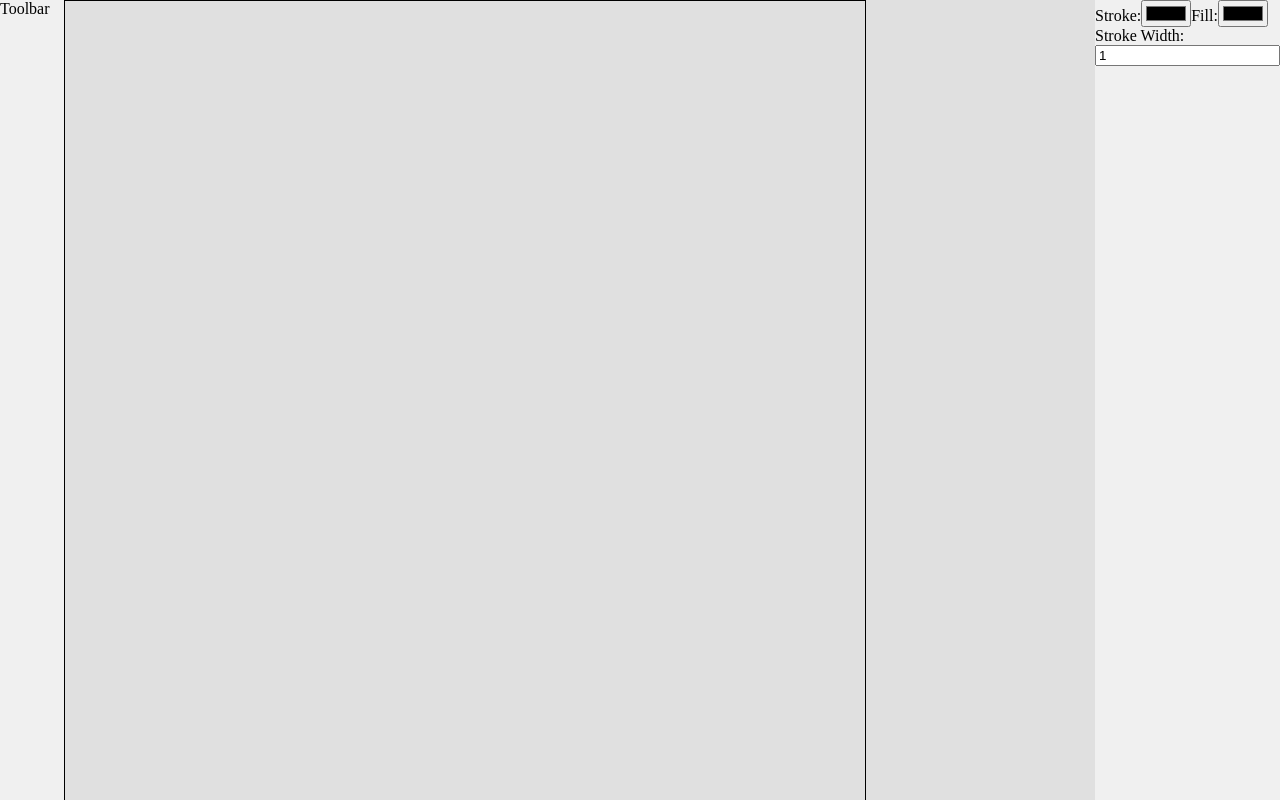
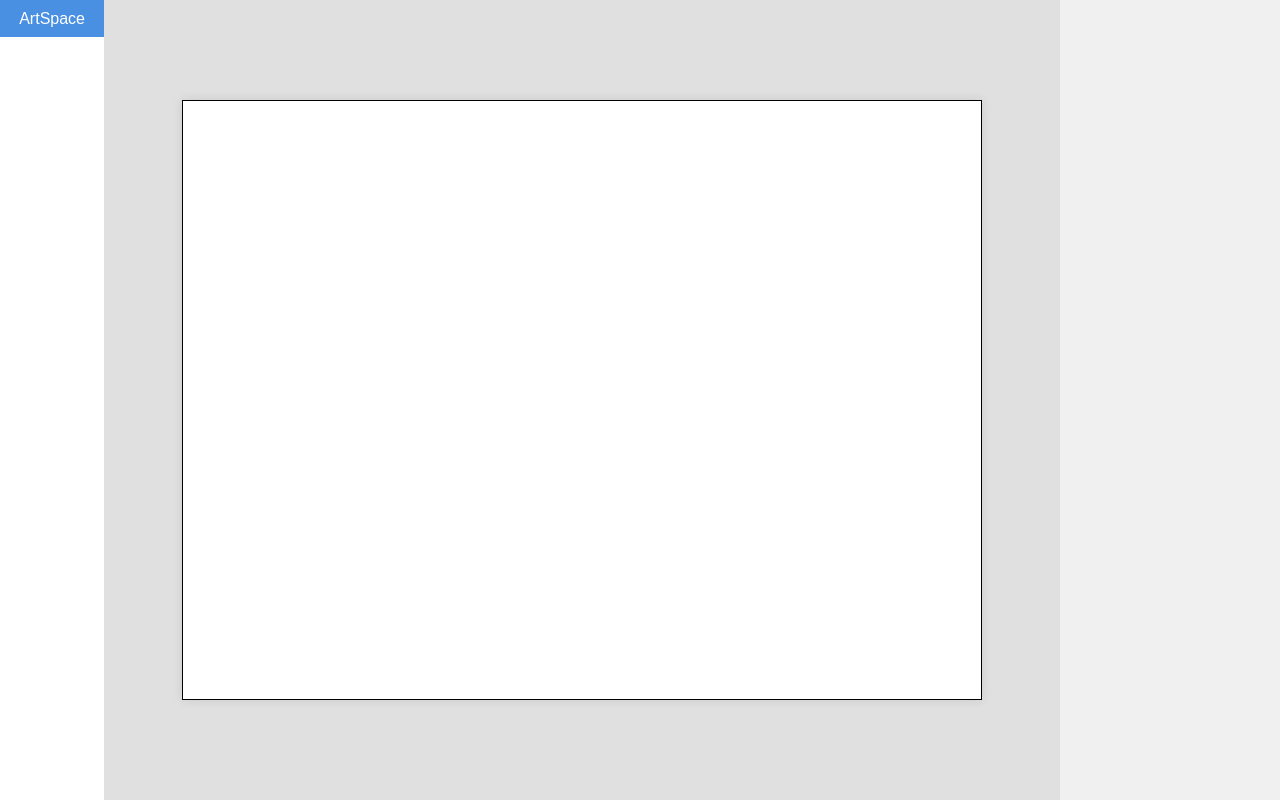
Before and after one commit to Austintastic/ArtMorphix, a React (Vite) app: page /app in a window 1280 px wide. Built offline with nearby package versions, Linux system fonts and the light colour scheme.

Commit message:
edit artboard  size

```diff
--- a/src/assets/styles.css
+++ b/src/assets/styles.css
@@ -2,30 +2,13 @@
 #root {
    width: 100%;
    height: 100vh;
+   font-family: Arial, sans-serif;
  }
 
 body {
    margin: 0;
    min-width: 320px;
    min-height: 100vh;
- }
-
- button {
-   border-radius: 8px;
-   border: 2px solid transparent;
-   padding: 0.6em 1.2em;
-   font-size: 1em;
-   font-weight: 500;
-   font-family: inherit;
-   color: #fff;
-   background-color: #1a1a1a;
-   cursor: pointer;
-   transition: border-color 0.25s;
- }
- button:hover {
-   color: black;
-   background-color: #fff;
-   border-color: #1a1a1a;
  }
 
  /* Landing page styles */
@@ -38,21 +21,73 @@ body {
    font-family: Arial, sans-serif;
  }
 
+ .landing button {
+   border-radius: 8px;
+   border: 2px solid transparent;
+   padding: 0.6em 1.2em;
+   font-size: 1em;
+   font-weight: 500;
+   font-family: inherit;
+   color: #fff;
+   background-color: #1a1a1a;
+   cursor: pointer;
+ }
+ .landing button:hover {
+   color: black;
+   background-color: #fff;
+   border-color: #1a1a1a;
+ }
+
  /* Editor page styles */
 .app-container {
    display: flex;
    height: 100vh;
    overflow: hidden;
 }
- .toolbar {
-   width: 100px;
-   background-color: #f0f0f0;
+.toolbar button {
+   width: 100%;
+   margin-bottom: 10px;
+   border: none;
+   padding: 0.6em 1.2em;
+   font-size: 1em;
+   font-weight: 500;
+   font-family: inherit;
+   color: #fff;
+   background-color: #1a1a1a;
+   cursor: pointer;
  }
- .canvas {
+ .toolbar button:hover {
+   background-color: #4a90e2;
+ }
+ .toolbar button.active {
+   border-right: 4px solid orangered;
+   background-color: #4a90e2;
+   color: white;
+ }
+ .artspace {
    flex-grow: 1;
    background-color: #e0e0e0;
+   display: flex;
+   justify-content: center;
+   align-items: center;
  }
+
+ .artboard {
+   box-shadow: 0 0 10px rgba(0, 0, 0, 0.1);
+ }
+
  .properties {
    width: 200px;
    background-color: #f0f0f0;
+   padding: 10px;
  }
+
+ .properties label {
+   display: block;
+   margin-bottom: 10px;
+ }
+
+ .properties input {
+   margin-left: 5px;
+   width: 60px;
+ }
--- a/src/components/PropertiesPanel.jsx
+++ b/src/components/PropertiesPanel.jsx
@@ -1,28 +1,36 @@
-import React, { useState } from 'react';
+import React from 'react';
 
-function PropertiesPanel({ onUpdate }) {
-  const [stroke, setStroke] = useState('#000000');
-  const [fill, setFill] = useState('none');
-  const [strokeWidth, setStrokeWidth] = useState(1);
-
-  const handleChange = () => {
-    onUpdate({ stroke, fill, strokeWidth });
+function PropertiesPanel({ onUpdate, selected, artboardSize, setArtboardSize }) {
+  const handleSizeChange = (e) => {
+    const { name, value } = e.target;
+    setArtboardSize((prev) => ({ ...prev, [name]: parseInt(value) }));
   };
 
   return (
     <div>
-      <label>
-        Stroke:
-        <input type="color" value={stroke} onChange={(e) => { setStroke(e.target.value); handleChange(); }} />
-      </label>
-      <label>
-        Fill:
-        <input type="color" value={fill} onChange={(e) => { setFill(e.target.value); handleChange(); }} />
-      </label>
-      <label>
-        Stroke Width:
-        <input type="number" value={strokeWidth} onChange={(e) => { setStrokeWidth(e.target.value); handleChange(); }} />
-      </label>
+      {selected === 'artspace' ? (
+        <div>
+          <h3>ArtBoard</h3>
+          <label>
+            Width:
+            <input
+              type="number"
+              name="width"
+              value={artboardSize.width}
+              onChange={handleSizeChange}
+            />
+          </label>
+          <label>
+            Height:
+            <input
+              type="number"
+              name="height"
+              value={artboardSize.height}
+              onChange={handleSizeChange}
+            />
+          </label>
+        </div>
+      ) : null}
     </div>
   );
 }
--- /dev/null
+++ b/src/components/Toolbar.jsx
@@ -0,0 +1,16 @@
+import React from 'react';
+
+function Toolbar({ onSelectArtSpace, selected }) {
+  return (
+    <div className="toolbar">
+      <button
+        className={selected === 'artspace' ? 'active' : ''}
+        onClick={onSelectArtSpace}
+      >
+        ArtSpace
+      </button>
+    </div>
+  );
+}
+
+export default Toolbar;
--- a/src/pages/AppPage.jsx
+++ b/src/pages/AppPage.jsx
@@ -1,32 +1,40 @@
-// This is the main application page that contains the toolbar, canbas, and properties panel. It also renders the main layout.
-
 import React, { useState } from 'react';
-import PathTool from '../components/PathTool';
-import PropertiesPanel from '../components/PropertiesPanel';
+import Toolbar from '../components/Toolbar.jsx';
+import PropertiesPanel from '../components/PropertiesPanel.jsx';
 import '../assets/styles.css';
 
 function AppPage() {
-  const [pathData, setPathData] = useState('');
   const [styles, setStyles] = useState({ stroke: '#000000', fill: 'none', strokeWidth: 1 });
+  const [artboardSize, setArtboardSize] = useState({ width: 800, height: 600 });
+  const [selected, setSelected] = useState(null);
 
-  const handleDraw = (points) => {
-    if (points.length > 1) {
-      const d = `M ${points[0].x},${points[0].y} ` + points.slice(1).map(p => `L ${p.x},${p.y}`).join(' ');
-      setPathData(d);
-    }
+  const handleSelectArtSpace = () => {
+    setSelected((prev) => (prev === 'artspace' ? null : 'artspace'));
   };
 
   return (
     <div className="app-container">
-      <div className="toolbar">Toolbar</div>
-      <div className="canvas">
-        <svg width="800" height="800" style={{ border: '1px solid black' }}>
-          {pathData && <path d={pathData} fill={styles.fill} stroke={styles.stroke} strokeWidth={styles.strokeWidth} />}
+      <Toolbar onSelectArtSpace={handleSelectArtSpace} selected={selected} />
+      <div className="artspace">
+        <svg className="artboard" width={artboardSize.width} height={artboardSize.height}>
+          <rect
+            x="0"
+            y="0"
+            width={artboardSize.width}
+            height={artboardSize.height}
+            fill="white"
+            stroke="black"
+            strokeWidth="2"
+          />
         </svg>
-        <PathTool onDraw={handleDraw} />
       </div>
       <div className="properties">
-        <PropertiesPanel onUpdate={setStyles} />
+        <PropertiesPanel
+          onUpdate={setStyles}
+          selected={selected}
+          artboardSize={artboardSize}
+          setArtboardSize={setArtboardSize}
+        />
       </div>
     </div>
   );
```
